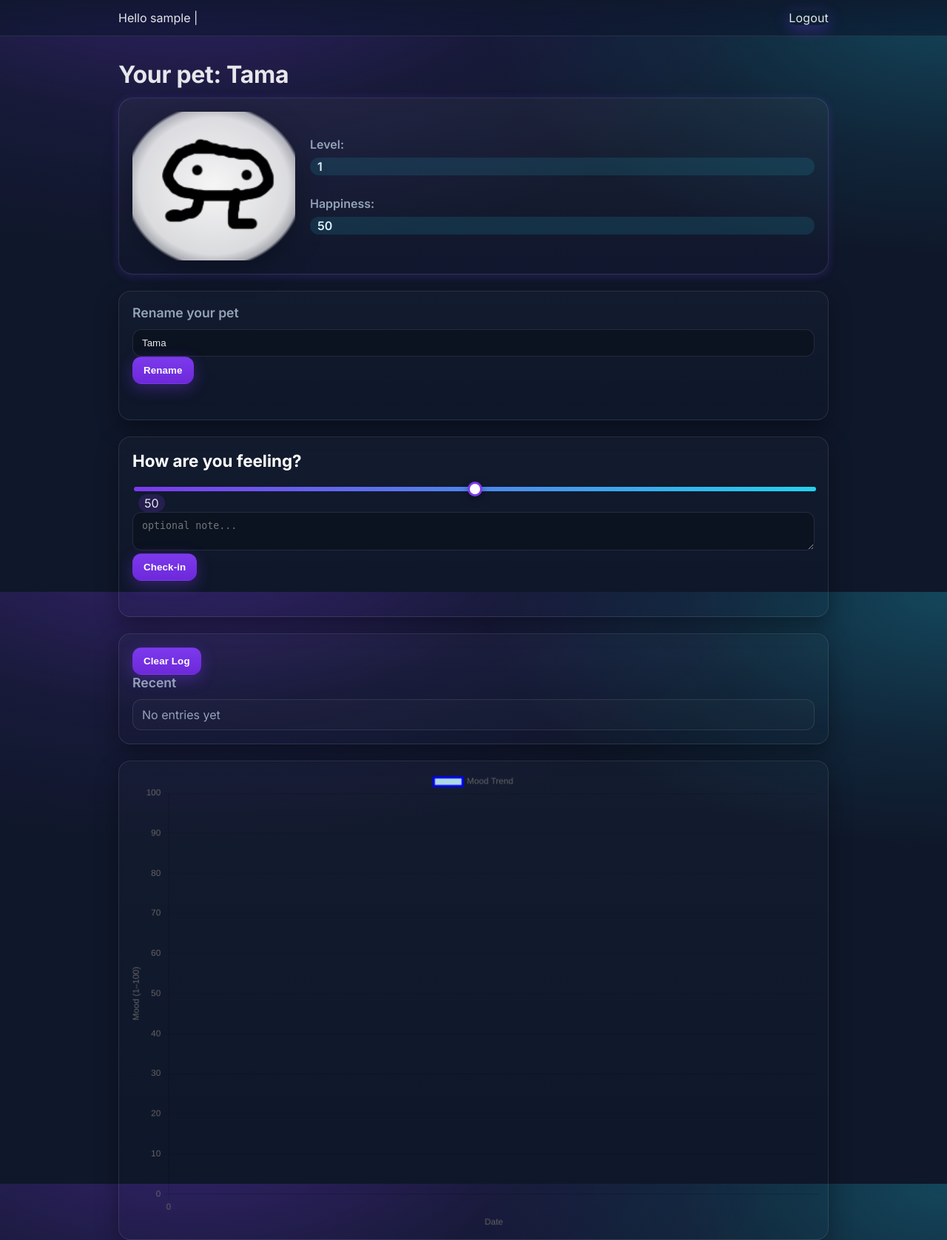
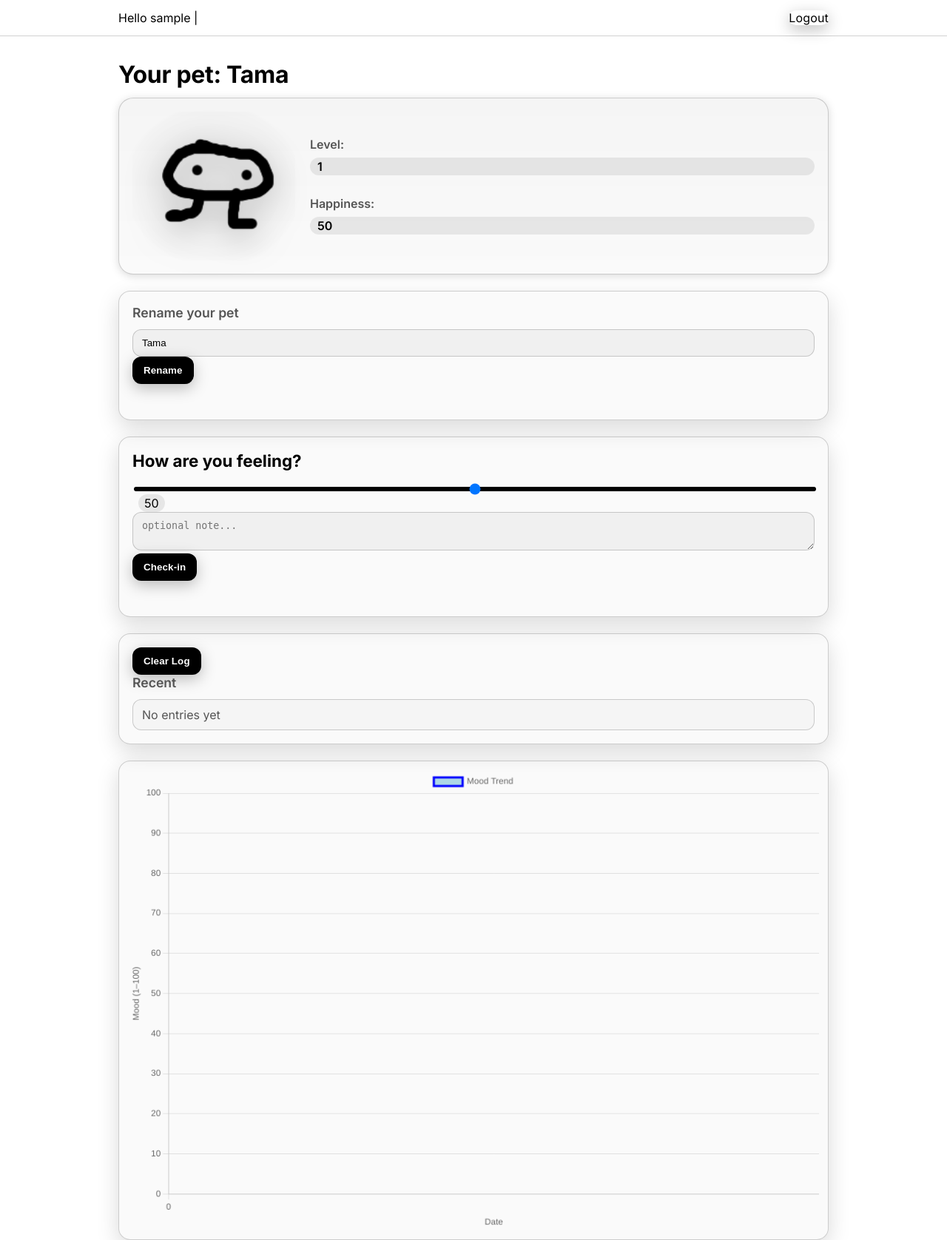
Before and after one commit to kalebfsh/hackython, a Django app: page / in a window 1280 px wide. Shown: the whole page at 74% size. Run offline with Django 5.2, Linux system fonts and the light colour scheme; the visitor is signed in with stand-in values (Sample User, id 1); data comes from the database, SQL or seed files in the repository; data that the repository does not hold is empty.

Commit message:
black and white

```diff
--- a/static/styles.css
+++ b/static/styles.css
@@ -1,22 +1,22 @@
 @import url('https://fonts.googleapis.com/css2?family=Inter:wght@400;600;700&display=swap');
 
 :root {
-  --bg: #0f172a;           /* slate-900 */
-  --bg-soft: #111827;      /* gray-900 */
-  --panel: #111827;        /* gray-900 */
-  --panel-2: #0b1220;      /* deep panel */
-  --text: #e5e7eb;         /* gray-200 */
-  --muted: #94a3b8;        /* slate-400 */
-  --primary: #7c3aed;      /* violet-600 */
-  --primary-600: #6d28d9;  /* violet-700 */
-  --primary-700: #5b21b6;  /* violet-800 */
-  --accent: #22d3ee;       /* cyan-400 */
-  --success: #10b981;      /* emerald-500 */
-  --danger: #ef4444;       /* red-500 */
-  --ring: rgba(124, 58, 237, 0.35);
-  --border: rgba(148, 163, 184, 0.18);
-  --shadow-1: 0 10px 30px rgba(0, 0, 0, 0.35);
-  --shadow-2: 0 2px 12px rgba(124, 58, 237, 0.25);
+  --bg: #ffffff;           /* white background */
+  --bg-soft: #f8f8f8;      /* light grey panels */
+  --panel: #f8f8f8;
+  --panel-2: #f0f0f0;
+  --text: #000000;         /* black text */
+  --muted: #555555;        /* muted grey */
+  --primary: #000000;      /* primary = black */
+  --primary-600: #222222;
+  --primary-700: #444444;
+  --accent: #000000;       /* black accent */
+  --success: #000000;      /* all UI icons in black */
+  --danger: #000000;
+  --ring: rgba(0, 0, 0, 0.25);
+  --border: rgba(0, 0, 0, 0.18);
+  --shadow-1: 0 10px 30px rgba(0, 0, 0, 0.15);
+  --shadow-2: 0 2px 12px rgba(0, 0, 0, 0.15);
 }
 
 * { box-sizing: border-box; }
@@ -26,12 +26,12 @@ html, body { height: 100%; }
 body {
   margin: 0;
   font-family: 'Inter', ui-sans-serif, system-ui, -apple-system, Segoe UI, Roboto, 'Helvetica Neue', Arial, 'Noto Sans', 'Apple Color Emoji', 'Segoe UI Emoji';
-  background: radial-gradient(1200px 600px at 20% -10%, rgba(124,58,237,0.35) 0%, rgba(124,58,237,0.08) 40%, transparent 70%),
-              radial-gradient(900px 500px at 100% 0%, rgba(34,211,238,0.25) 0%, rgba(34,211,238,0.08) 40%, transparent 70%),
-              var(--bg);
+  background: var(--bg);
   color: var(--text);
   -webkit-font-smoothing: antialiased;
   -moz-osx-font-smoothing: grayscale;
+  background-repeat: no-repeat;
+  background-attachment: fixed;
 }
 
 header {
@@ -39,7 +39,7 @@ header {
   top: 0;
   z-index: 50;
   backdrop-filter: saturate(140%) blur(8px);
-  background: linear-gradient(180deg, rgba(15,23,42,0.85), rgba(15,23,42,0.65));
+  background: rgba(255,255,255,0.95);
   border-bottom: 1px solid var(--border);
 }
 
@@ -62,7 +62,7 @@ nav a {
   transition: color .2s ease, background-color .2s ease;
 }
 
-nav a:hover { color: #fff; background: rgba(124,58,237,0.15); }
+nav a:hover { color: #000; background: rgba(0,0,0,0.08); }
 
 .link-button {
   background: none;
@@ -73,7 +73,7 @@ nav a:hover { color: #fff; background: rgba(124,58,237,0.15); }
   cursor: pointer;
 }
 
-.link-button:hover { color: #fff; text-decoration: underline; }
+.link-button:hover { color: #000; text-decoration: underline; }
 
 main {
   max-width: 1000px;
@@ -84,13 +84,13 @@ main {
 /* Typography */
 h1, h2, h3 { margin: 0 0 12px; }
 h1 { font-size: 2rem; letter-spacing: -0.01em; }
-h2 { font-size: 1.4rem; color: #fff; }
+h2 { font-size: 1.4rem; color: #000; }
 h3 { font-size: 1.1rem; color: var(--muted); font-weight: 600; }
 p, li, label, span { color: var(--text); }
 
 /* Card-like sections */
 section {
-  background: linear-gradient(180deg, rgba(255,255,255,0.02), rgba(255,255,255,0.00));
+  background: rgba(0,0,0,0.02);
   border: 1px solid var(--border);
   border-radius: 16px;
   padding: 18px;
@@ -104,7 +104,7 @@ section {
   grid-template-columns: 220px 1fr;
   align-items: center;
   gap: 20px;
-  background: linear-gradient(deg, rgba(256,256,256,0.9), rgba(124,58,237,0.02));
+  background: rgba(0,0,0,0.02);
   border: 1px solid var(--border);
   border-radius: 20px;
   padding: 18px;
@@ -116,7 +116,10 @@ section {
   width: 100%;
   max-width: 220px;
   height: auto;
-  filter: drop-shadow(0 10px 20px rgba(0,0,0,0.35));
+  filter: drop-shadow(0 10px 20px rgba(0,0,0,0.25));
+  background: radial-gradient(ellipse at center, rgba(0,0,0,0.04) 0%, rgba(0,0,0,0.02) 75%, rgba(0,0,0,0.0) 78%);
+  padding: 10px;
+  border-radius: 16px;
 }
 
 #pet-stats {
@@ -132,8 +135,8 @@ section {
   min-width: 42px;
   padding: 2px 10px;
   border-radius: 999px;
-  background: rgba(34,211,238,0.12);
-  color: #e0f2fe;
+  background: rgba(0,0,0,0.08);
+  color: #000;
 }
 
 /* Forms */
@@ -141,7 +144,7 @@ form { margin: 0; }
 
 input[type="text"], textarea, select {
   width: 100%;
-  background: #0b1220;
+  background: #f0f0f0;
   color: var(--text);
   border: 1px solid var(--border);
   border-radius: 12px;
@@ -162,21 +165,14 @@ input[type="range"] {
   width: 100%;
   height: 6px;
   border-radius: 999px;
-  background: linear-gradient(90deg, var(--primary), var(--accent));
+  background: #000;
   outline: none;
 }
-input[type="range"]::-webkit-slider-thumb {
-  -webkit-appearance: none;
-  appearance: none;
+input[type="range"]::-webkit-slider-thumb,
+input[type="range"]::-moz-range-thumb {
   width: 20px; height: 20px; border-radius: 50%;
   background: #fff;
-  border: 3px solid var(--primary);
-  box-shadow: 0 4px 12px rgba(0,0,0,0.35);
-  cursor: pointer;
-}
-input[type="range"]::-moz-range-thumb {
-  width: 20px; height: 20px; border-radius: 50%;
-  background: #fff; border: 3px solid var(--primary);
+  border: 3px solid #000;
   box-shadow: 0 4px 12px rgba(0,0,0,0.35);
   cursor: pointer;
 }
@@ -190,30 +186,28 @@ button, .button {
   padding: 10px 14px;
   border-radius: 12px;
   border: 1px solid transparent;
-  background: linear-gradient(180deg, var(--primary), var(--primary-600));
+  background: #000;
   color: white;
   font-weight: 700;
   letter-spacing: 0.01em;
   cursor: pointer;
-  box-shadow: 0 6px 20px rgba(124,58,237,0.35);
+  box-shadow: 0 6px 20px rgba(0,0,0,0.25);
   transition: transform .04s ease, filter .2s ease, box-shadow .2s ease, background .2s ease;
 }
-button:hover { filter: brightness(1.07); box-shadow: 0 10px 26px rgba(124,58,237,0.45); }
+button:hover { filter: brightness(1.07); box-shadow: 0 10px 26px rgba(0,0,0,0.35); }
 button:active { transform: translateY(1px); }
 
-/* Secondary button style via data-variant attribute if needed */
+/* Ghost button */
 button[data-variant="ghost"] {
   background: transparent;
   border-color: var(--border);
   color: var(--text);
   box-shadow: none;
 }
-button[data-variant="ghost"]:hover { background: rgba(255,255,255,0.04); }
+button[data-variant="ghost"]:hover { background: rgba(0,0,0,0.04); }
 
 /* Messages */
-#message, #rename-message { margin-top: 8px; min-height: 22px; }
-#message { color: var(--success); }
-#rename-message { color: var(--danger); }
+#message, #rename-message { margin-top: 8px; min-height: 22px; color: #000; }
 
 /* Lists */
 #history ul {
@@ -227,7 +221,7 @@ button[data-variant="ghost"]:hover { background: rgba(255,255,255,0.04); }
   padding: 10px 12px;
   border: 1px solid var(--border);
   border-radius: 12px;
-  background: rgba(255,255,255,0.02);
+  background: rgba(0,0,0,0.02);
   color: var(--muted);
 }
 
@@ -235,7 +229,7 @@ button[data-variant="ghost"]:hover { background: rgba(255,255,255,0.04); }
 #moodChart {
   width: 100% !important;
   height: auto !important;
-  background: linear-gradient(180deg, rgba(255,255,255,0.02), rgba(255,255,255,0.00));
+  background: rgba(0,0,0,0.02);
   border: 1px solid var(--border);
   border-radius: 16px;
   padding: 12px;
@@ -249,7 +243,8 @@ button[data-variant="ghost"]:hover { background: rgba(255,255,255,0.04); }
   margin-left: 8px;
   padding: 2px 8px;
   border-radius: 999px;
-  background: rgba(124,58,237,0.18);
+  background: rgba(0,0,0,0.08);
+  color: #000;
 }
 
 /* Auth pages minor tweaks */
@@ -268,22 +263,22 @@ form[action$="login/"] , form[action$="signup/"] {
 
 /* --- Fixes for pet visibility and non-repeating background --- */
 :root {
-  --bg: #0f172a;
-  --bg-soft: #111827;
-  --panel: #111827;
-  --panel-2: #0b1220;
-  --text: #e5e7eb;
-  --muted: #94a3b8;
-  --primary: #7c3aed;
-  --primary-600: #6d28d9;
-  --primary-700: #5b21b6;
-  --accent: #22d3ee;
-  --success: #10b981;
-  --danger: #ef4444;
-  --ring: rgba(124, 58, 237, 0.35);
-  --border: rgba(148, 163, 184, 0.18);
-  --shadow-1: 0 10px 30px rgba(0, 0, 0, 0.35);
-  --shadow-2: 0 2px 12px rgba(124, 58, 237, 0.25);
+  --bg: #ffffff;          /* white background */
+  --bg-soft: #f8f8f8;
+  --panel: #f8f8f8;
+  --panel-2: #f0f0f0;
+  --text: #000000;        /* black text */
+  --muted: #555555;       /* muted grey */
+  --primary: #000000;
+  --primary-600: #222222;
+  --primary-700: #444444;
+  --accent: #000000;
+  --success: #000000;
+  --danger: #000000;
+  --ring: rgba(0, 0, 0, 0.25);
+  --border: rgba(0, 0, 0, 0.18);
+  --shadow-1: 0 10px 30px rgba(0, 0, 0, 0.15);
+  --shadow-2: 0 2px 12px rgba(0, 0, 0, 0.15);
 }
 
 body {
@@ -295,12 +290,22 @@ body {
 
 /* Give transparent PNGs a light backdrop so black outlines are visible */
 #pet-img {
-  background: radial-gradient(ellipse at center, rgba(255,255,255,0.96) 0%, rgba(255,255,255,0.85) 65%, rgba(255,255,255,0.65) 75%, rgba(255,255,255,0.0) 78%);
+  background: radial-gradient(
+    ellipse at center,
+    rgba(0,0,0,0.04) 0%,
+    rgba(0,0,0,0.02) 65%,
+    rgba(0,0,0,0.01) 75%,
+    rgba(0,0,0,0.0) 78%
+  );
   padding: 10px;
   border-radius: 16px;
 }
 
-/* Fix invalid gradient declaration on pet area by ensuring a subtle, valid glow */
+/* Subtle neutral gradient for the pet area */
 #pet-area {
-  background: linear-gradient(180deg, rgba(255,255,255,0.04), rgba(124,58,237,0.02));
+  background: linear-gradient(
+    180deg,
+    rgba(0,0,0,0.04),
+    rgba(0,0,0,0.02)
+  );
 }
```
